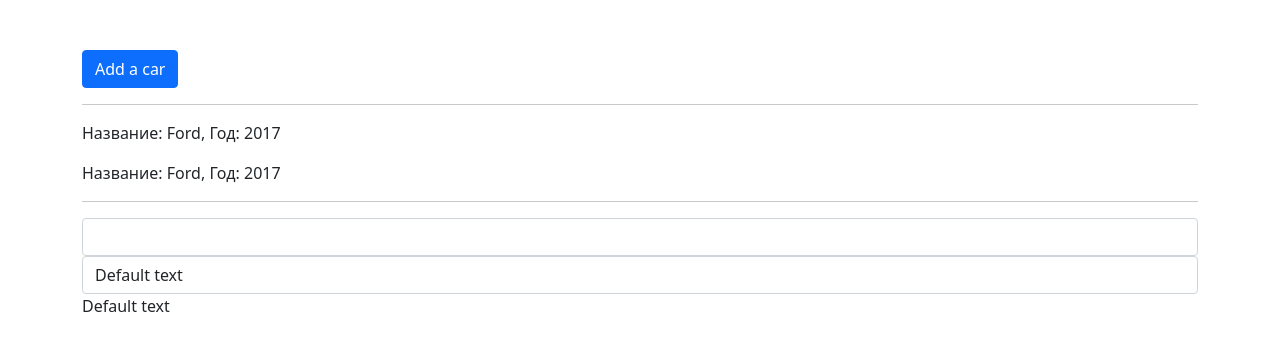
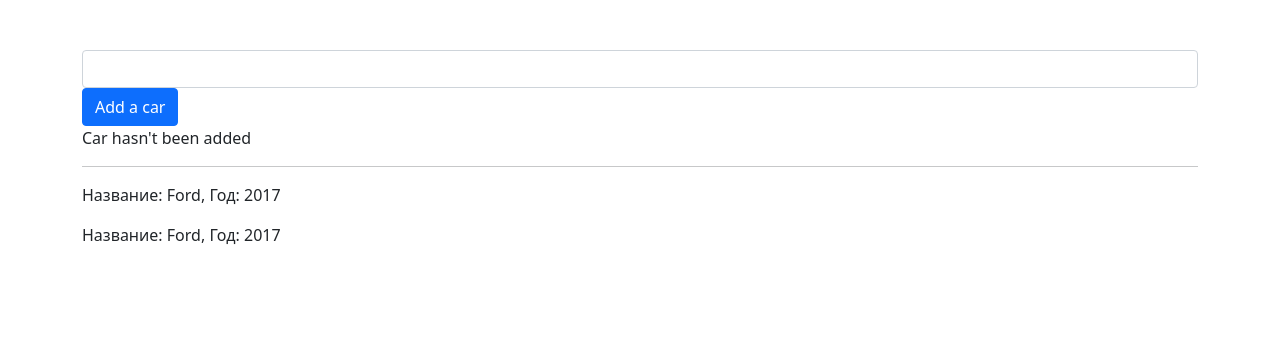
Before and after one commit to DmSudin/angular-yt, an Angular app: page / in a window 1280 px wide. Shown: the top 350 px of the page. Built offline with nearby package versions, Linux system fonts and the light colour scheme.

Commit message:
lesson 10

```diff
--- a/src/app/cars/cars.component.html
+++ b/src/app/cars/cars.component.html
@@ -1,9 +1,14 @@
+<input type="text" class="form-control" [(ngModel)]="carName">
+
 <button class="btn btn-primary" (click)="addCar()">Add a car</button>
-<p>{{addCarStatus}}</p>
- <hr>
+<p *ngIf="!addCarStatus; else successStatus">Car hasn't been added</p>
+
+<ng-template #successStatus>
+    <p>Car has been added</p>
+</ng-template>
+
+
+<hr>
+
 <app-car></app-car>
 <app-car></app-car>
-<hr>
-<input type="text" class="form-control" (keyup.enter)="onKeyUp($event)">
-<input type="text" class="form-control" [(ngModel)]="inputText">
-<p>{{ inputText }}</p>
--- a/src/app/cars/cars.component.ts
+++ b/src/app/cars/cars.component.ts
@@ -7,20 +7,16 @@ import { Component } from '@angular/core';
 })
 export class CarsComponent {
 
-    addCarStatus = '';
-    inputText = 'Default text';
+    carName = '';
+    addCarStatus = false;
 
     constructor() {
     }
 
     addCar() {
-        this.addCarStatus = 'Car has been added';
+        this.addCarStatus = true;
     }
 
-    onKeyUp(event: Event) {
 
-        this.inputText = (<HTMLInputElement>event.target).value;
-
-    }
 
 }
```
